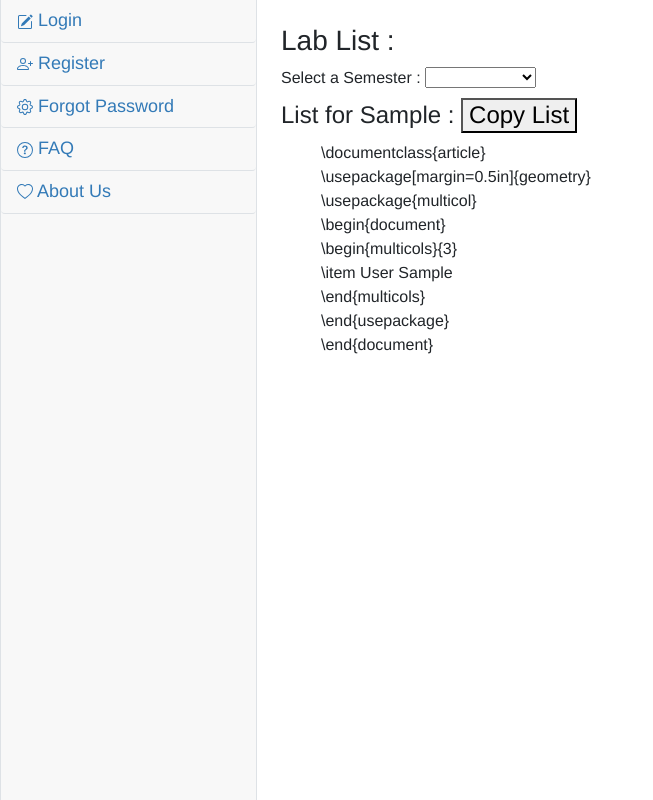
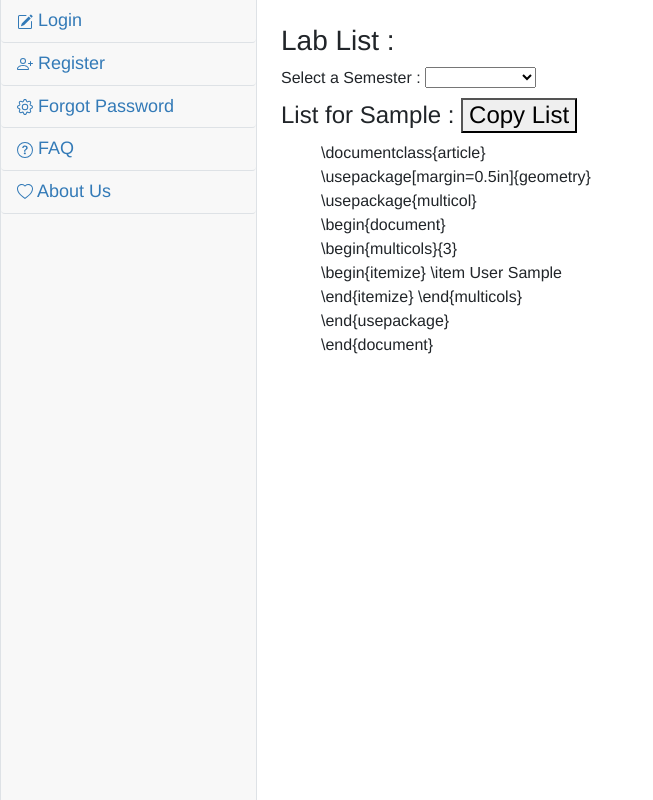
Before and after one commit to KyshanNeheeth-Peruru/portal, a Django app: template templates/lab_list.html in a window 1280 px wide. Shown: the part 56-856 px from the top of the page, without its empty margins (0-653 px from the left). Run offline with Django 4.2, Linux system fonts and the light colour scheme; tables that the repository leaves empty hold one stand-in row (values such as "Sample post"); the template is opened without the code that fills it: values that come from a table or form of the project are taken from there, most other values are stand-ins (such as "Sample title", 1, 10 or a date in 2020); some libraries are stand-ins or nearby versions.

Commit message:
update lab list format

```diff
--- a/templates/lab_list.html
+++ b/templates/lab_list.html
@@ -36,11 +36,13 @@
 \usepackage[margin=0.5in]{geometry}<br />
 \usepackage{multicol}<br />
 \begin{document} <br/>
-\begin{multicols}{3} <br />
-    {% for user in lab_list %}
-      \item {{ user.last_name }} {{ user.first_name }} <br />
-    {% endfor %}
-\end{multicols}<br />
+  \begin{multicols}{3} <br />
+    \begin{itemize}
+      {% for user in lab_list %}
+        \item {{ user.last_name }} {{ user.first_name }} <br />
+      {% endfor %}
+    \end{itemize}
+  \end{multicols}<br />
 \end{usepackage}<br />
 \end{document}<br />
   </ul>
```
